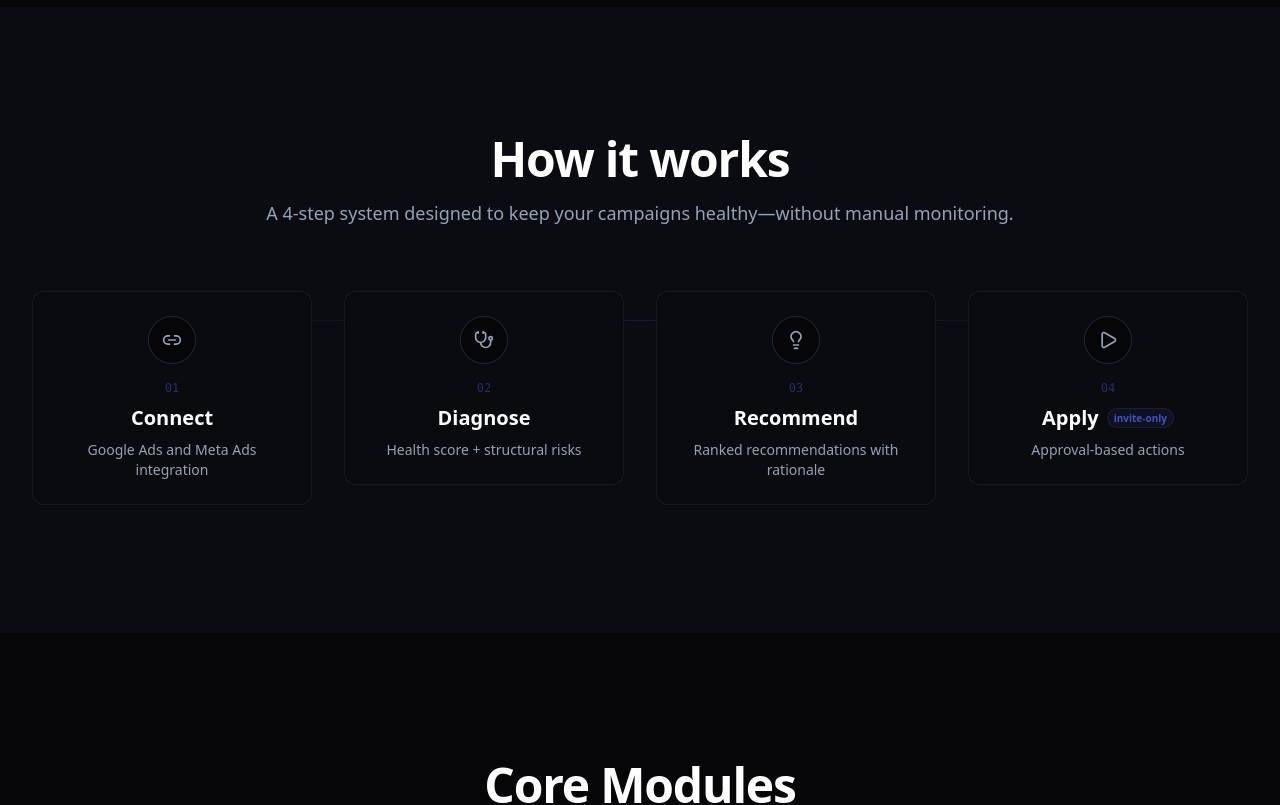
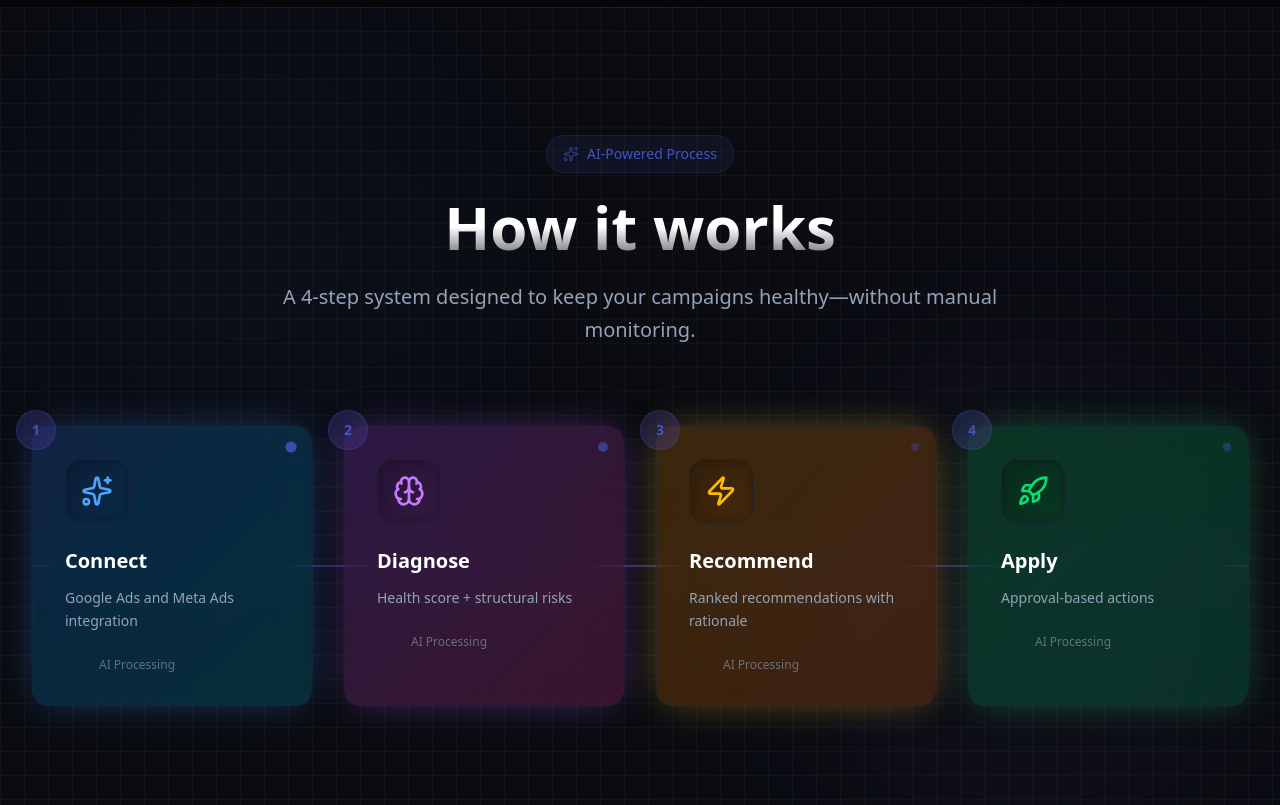
Before and after one commit to tekbasdeniz/truopt-v1-landing, a Next.js app: page /en in a window 1280 px wide. Shown: the part 2900-3705 px from the top of the page. Built offline with nearby package versions, Linux system fonts and the light colour scheme.

Commit message:
[REFACTOR] Change design of how it works section

```diff
--- a/components/sections/how-it-works.tsx
+++ b/components/sections/how-it-works.tsx
@@ -2,86 +2,228 @@
 
 import { Container } from "@/components/ui/container"
 import { motion } from "framer-motion"
-import { Link2, Stethoscope, Lightbulb, Play } from "lucide-react"
-
+import { Sparkles, Brain, Zap, Rocket } from "lucide-react"
 import { useTranslations } from "next-intl"
+import WaitlistButton from "../ui/waitlist-button"
+import { useEffect, useState } from "react"
 
 const HowItWorks = () => {
     const t = useTranslations('howItWorks')
+    const tNav = useTranslations('nav')
+    const [mounted, setMounted] = useState(false)
+
+    useEffect(() => {
+        setMounted(true)
+    }, [])
 
     const steps = [
         {
-            id: "01",
-            icon: Link2,
+            icon: Sparkles,
             title: t('step1Title'),
             description: t('step1Desc'),
+            gradient: "from-blue-500/20 to-cyan-500/20",
+            iconColor: "text-blue-400",
+            glowColor: "shadow-[0_0_40px_-10px_rgba(59,130,246,0.5)]",
         },
         {
-            id: "02",
-            icon: Stethoscope,
+            icon: Brain,
             title: t('step2Title'),
             description: t('step2Desc'),
+            gradient: "from-purple-500/20 to-pink-500/20",
+            iconColor: "text-purple-400",
+            glowColor: "shadow-[0_0_40px_-10px_rgba(168,85,247,0.5)]",
         },
         {
-            id: "03",
-            icon: Lightbulb,
+            icon: Zap,
             title: t('step3Title'),
             description: t('step3Desc'),
+            gradient: "from-amber-500/20 to-orange-500/20",
+            iconColor: "text-amber-400",
+            glowColor: "shadow-[0_0_40px_-10px_rgba(251,191,36,0.5)]",
         },
         {
-            id: "04",
-            icon: Play,
+            icon: Rocket,
             title: t('step4Title'),
             description: t('step4Desc'),
-            badge: t('step4Badge'),
+            gradient: "from-green-500/20 to-emerald-500/20",
+            iconColor: "text-green-400",
+            glowColor: "shadow-[0_0_40px_-10px_rgba(34,197,94,0.5)]",
         },
     ]
 
+    // Floating particles for neural network effect
+    const particles = mounted ? Array.from({ length: 15 }, (_, i) => ({
+        id: i,
+        x: Math.random() * 100,
+        y: Math.random() * 100,
+        size: Math.random() * 3 + 1,
+        duration: Math.random() * 20 + 15,
+        delay: Math.random() * 5,
+    })) : []
+
     return (
-        <section id="how-it-works" className="py-20 md:py-32 bg-secondary/20 relative overflow-hidden">
-            {/* Background Line Animation */}
-            <div className="absolute top-1/2 left-0 w-full h-px bg-gradient-to-r from-transparent via-primary/20 to-transparent hidden md:block" />
+        <section id="how-it-works" className="py-32 relative overflow-hidden bg-secondary/20">
+            {/* Cleaner Background Effects */}
+            <div className="absolute inset-0 -z-10">
+                {/* Subtle Grid Pattern */}
+                <div className="absolute inset-0 bg-[linear-gradient(to_right,#80808012_1px,transparent_1px),linear-gradient(to_bottom,#80808012_1px,transparent_1px)] bg-[size:24px_24px]" />
+
+                {/* Radial Gradient Overlays */}
+                <div className="absolute top-0 left-0 right-0 h-px bg-gradient-to-r from-transparent via-primary/20 to-transparent" />
+                <div className="absolute bottom-0 left-0 right-0 h-px bg-gradient-to-r from-transparent via-primary/20 to-transparent" />
+
+                {/* Soft Corner Glows */}
+                <div className="absolute top-0 left-0 w-[500px] h-[500px] bg-primary/5 rounded-full blur-[120px]" />
+                <div className="absolute bottom-0 right-0 w-[500px] h-[500px] bg-accent/5 rounded-full blur-[120px]" />
+
+                {/* Minimal Floating Particles */}
+                {mounted && particles.slice(0, 8).map((particle) => (
+                    <motion.div
+                        key={particle.id}
+                        className="absolute rounded-full bg-primary/20"
+                        style={{
+                            left: `${particle.x}%`,
+                            top: `${particle.y}%`,
+                            width: particle.size,
+                            height: particle.size,
+                        }}
+                        animate={{
+                            y: [0, -20, 0],
+                            opacity: [0.1, 0.4, 0.1],
+                        }}
+                        transition={{
+                            duration: particle.duration,
+                            repeat: Infinity,
+                            delay: particle.delay,
+                            ease: "easeInOut",
+                        }}
+                    />
+                ))}
+            </div>
 
             <Container>
-                <div className="mb-16 text-center">
-                    <h2 className="text-3xl md:text-5xl font-bold tracking-tight mb-4">
+                {/* Section Header */}
+                <motion.div
+                    initial={{ opacity: 0, y: 20 }}
+                    whileInView={{ opacity: 1, y: 0 }}
+                    viewport={{ once: true }}
+                    transition={{ duration: 0.6 }}
+                    className="text-center mb-20"
+                >
+                    <div className="inline-flex items-center gap-2 px-4 py-2 rounded-full bg-primary/10 border border-primary/20 mb-6">
+                        <Sparkles className="w-4 h-4 text-primary animate-pulse" />
+                        <span className="text-sm font-medium text-primary">AI-Powered Process</span>
+                    </div>
+                    <h2 className="text-4xl md:text-5xl lg:text-6xl font-bold mb-6 bg-clip-text text-transparent bg-gradient-to-b from-white via-white to-white/40">
                         {t('title')}
                     </h2>
-                    <p className="text-lg text-muted-foreground">
+                    <p className="text-lg md:text-xl text-muted-foreground max-w-3xl mx-auto leading-relaxed">
                         {t('subtitle')}
                     </p>
-                </div>
+                </motion.div>
 
-                <div className="grid grid-cols-1 md:grid-cols-4 gap-8 relative z-10">
-                    {steps.map((step, i) => (
+                {/* Steps Grid */}
+                <div className="relative max-w-7xl mx-auto">
+                    {/* Connection Flow Lines */}
+                    <div className="hidden lg:block absolute top-1/2 left-0 right-0 h-px -translate-y-1/2 pointer-events-none">
+                        <div className="absolute inset-0 bg-gradient-to-r from-transparent via-primary/40 to-transparent" />
                         <motion.div
-                            key={i}
-                            initial={{ opacity: 0, y: 20 }}
-                            whileInView={{ opacity: 1, y: 0 }}
+                            className="absolute inset-0 bg-gradient-to-r from-primary/60 to-accent/60"
+                            initial={{ scaleX: 0, transformOrigin: "left" }}
+                            whileInView={{ scaleX: 1 }}
                             viewport={{ once: true }}
-                            transition={{ duration: 0.5, delay: i * 0.1 }}
-                            className="relative group"
-                        >
-                            <div className="flex flex-col items-center text-center space-y-4 p-6 rounded-xl bg-card/50 border border-border/50 backdrop-blur-sm hover:border-primary/50 transition-all duration-300 hover:shadow-[0_0_30px_-10px_var(--color-primary)]">
-                                <div className="w-12 h-12 rounded-full bg-background border border-border flex items-center justify-center relative z-10 group-hover:border-primary transition-colors">
-                                    <step.icon className="w-5 h-5 text-muted-foreground group-hover:text-primary transition-colors" />
+                            transition={{ duration: 2, delay: 0.5 }}
+                        />
+                    </div>
+
+                    <div className="grid grid-cols-1 md:grid-cols-2 lg:grid-cols-4 gap-8 relative">
+                        {steps.map((step, index) => (
+                            <motion.div
+                                key={index}
+                                initial={{ opacity: 0, y: 30 }}
+                                whileInView={{ opacity: 1, y: 0 }}
+                                viewport={{ once: true }}
+                                transition={{ duration: 0.5, delay: index * 0.15 }}
+                                className="relative group"
+                            >
+                                {/* Step Number Badge */}
+                                <div className="absolute -top-4 -left-4 w-10 h-10 rounded-full bg-gradient-to-br from-primary/20 to-accent/20 backdrop-blur-xl border border-primary/30 flex items-center justify-center z-10">
+                                    <span className="text-sm font-bold text-primary">{index + 1}</span>
                                 </div>
 
-                                <div className="space-y-2">
-                                    <div className="text-xs font-mono text-primary/50">{step.id}</div>
-                                    <h3 className="text-xl font-semibold flex items-center justify-center gap-2">
+                                {/* Glassmorphic Card */}
+                                <div className={`relative h-full p-8 rounded-2xl bg-gradient-to-br ${step.gradient} backdrop-blur-xl border border-border/50 hover:border-primary/50 transition-all duration-500 ${step.glowColor} hover:scale-105`}>
+                                    {/* AI Spark Animation */}
+                                    <motion.div
+                                        className="absolute top-4 right-4 w-2 h-2 rounded-full bg-primary"
+                                        animate={{
+                                            opacity: [0.3, 1, 0.3],
+                                            scale: [1, 1.5, 1],
+                                        }}
+                                        transition={{
+                                            duration: 2,
+                                            repeat: Infinity,
+                                            delay: index * 0.3,
+                                        }}
+                                    />
+
+                                    {/* Icon Container */}
+                                    <div className="relative mb-6">
+                                        <div className={`w-16 h-16 rounded-2xl bg-gradient-to-br from-background/50 to-background/30 backdrop-blur-sm border border-border/50 flex items-center justify-center group-hover:scale-110 transition-transform duration-300`}>
+                                            <step.icon className={`w-8 h-8 ${step.iconColor}`} />
+                                        </div>
+                                        {/* Icon Glow */}
+                                        <div className={`absolute inset-0 rounded-2xl blur-xl opacity-0 group-hover:opacity-50 transition-opacity duration-300 ${step.iconColor.replace('text-', 'bg-')}`} />
+                                    </div>
+
+                                    {/* Content */}
+                                    <h3 className="text-xl font-bold mb-3 text-foreground group-hover:text-primary transition-colors">
                                         {step.title}
-                                        {step.badge && (
-                                            <span className="text-[10px] px-1.5 py-0.5 rounded-full bg-primary/10 text-primary border border-primary/20">
-                                                {step.badge}
-                                            </span>
-                                        )}
                                     </h3>
-                                    <p className="text-sm text-muted-foreground">{step.description}</p>
+                                    <p className="text-sm text-muted-foreground leading-relaxed">
+                                        {step.description}
+                                    </p>
+
+                                    {/* Thinking Pulse Indicator */}
+                                    <div className="mt-6 flex items-center gap-2">
+                                        <div className="flex gap-1">
+                                            {[0, 1, 2].map((i) => (
+                                                <motion.div
+                                                    key={i}
+                                                    className={`w-1.5 h-1.5 rounded-full ${step.iconColor.replace('text-', 'bg-')}`}
+                                                    animate={{
+                                                        opacity: [0.3, 1, 0.3],
+                                                        scale: [1, 1.3, 1],
+                                                    }}
+                                                    transition={{
+                                                        duration: 1.5,
+                                                        repeat: Infinity,
+                                                        delay: i * 0.2 + index * 0.1,
+                                                    }}
+                                                />
+                                            ))}
+                                        </div>
+                                        <span className="text-xs text-muted-foreground/60">AI Processing</span>
+                                    </div>
                                 </div>
-                            </div>
-                        </motion.div>
-                    ))}
+
+                                {/* Arrow Connector (Mobile/Tablet) */}
+                                {index < steps.length - 1 && (
+                                    <div className="lg:hidden flex justify-center my-4">
+                                        <motion.div
+                                            initial={{ opacity: 0, y: -10 }}
+                                            whileInView={{ opacity: 0.5, y: 0 }}
+                                            viewport={{ once: true }}
+                                            transition={{ delay: index * 0.15 + 0.3 }}
+                                            className="text-primary/50"
+                                        >
+                                            ↓
+                                        </motion.div>
+                                    </div>
+                                )}
+                            </motion.div>
+                        ))}
+                    </div>
                 </div>
             </Container>
         </section>
```
